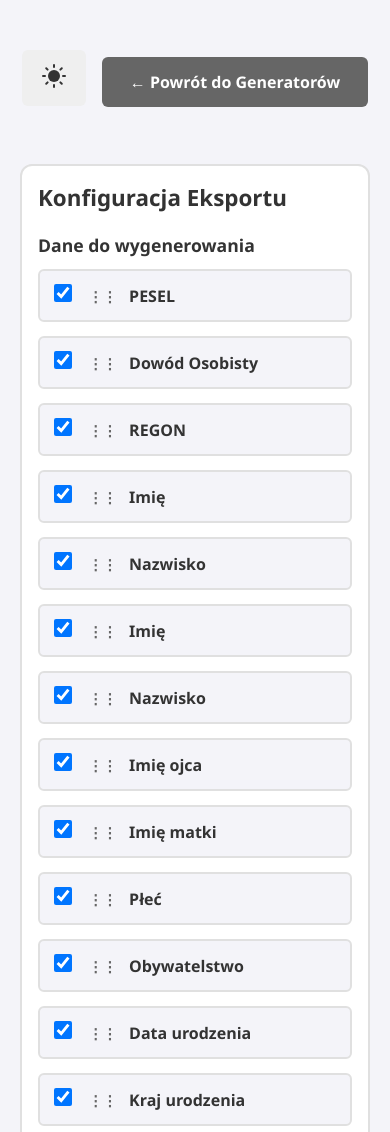
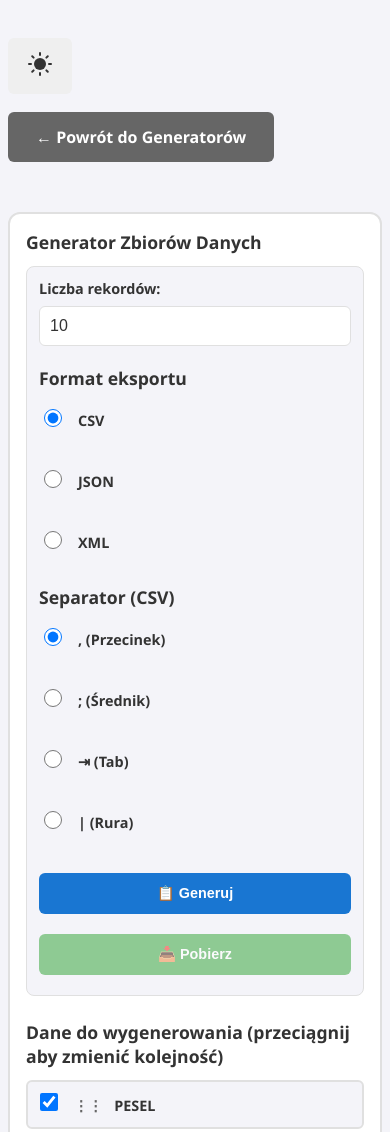
Before and after one commit to goliat931/generator-danych-testowych, a plain HTML site: page dataset-generator.html in a window 390 px wide. Shown: the top 1132 px of the page. Drawn offline with nearby package versions, Linux system fonts and the light colour scheme.

Commit message:
Dopracowanie RWD, układ strony i interfejsu
ZMIANY W HTML:
- Pola kontroli (liczba rekordów, format, separator, przyciski) przeniesione na GÓRĘ
- Nowy .control-panel z grid layout dla lepszej responsywności
- Pola liczby rekordów i formatu obok siebie
- Przedział separator CSV widoczny tylko dla formatu CSV
- Przyciski Generuj/Pobierz razem w dole panelu kontroli

ZMIANY W CSS:
- .control-panel, .control-row, .control-field, .control-buttons - nowy layout
- .btn-primary, .btn-secondary - ujednolicone przyciski
- .format-option, .separator-option - inline labels
- Zwiększona max-height #previewContent z 400px na 600px
- Ulepszone media queries dla tablet (1024px) i mobile (768px, 480px)
- Responsywny grid dla .control-row (auto-fit, minmax)
- Na mobile: kontrol pełna szerokość, przyciski fullwidth, layout kolumnowy

POPRAWKI:
- JavaScript: zmiany ID separatorera z 'separatorSection' na 'separatorFieldWrapper'
- Przycisk motywu lepiej widoczny w górnym pasku
- Okno podglądu teraz większe i responsywne
- Pola na mobile mają lepszy spacing i czytelność

RESPONSIVE BREAKPOINTS:
- Desktop: grid kolumnowy dla kontroli
- Tablet (≤1024px): jedno pole na linię
- Mobile (≤768px): menu pełną szerokość, przyciski stacked
- Małe telefony (≤480px): zmniejszone czcionki, jeszcze bardziej uproszczony layout

```diff
--- a/dataset-generator.html
+++ b/dataset-generator.html
@@ -41,11 +41,66 @@
         <h1>Generator Zbiorów Danych</h1>
 
         <div class="dataset-generator-tile">
-            <h2>Konfiguracja Eksportu</h2>
+            <h2>Generator Zbiorów Danych</h2>
+
+            <!-- Kontrola na górze: Liczba rekordów, Format, Separator, Generuj -->
+            <div class="control-panel">
+                <div class="control-row">
+                    <div class="control-field">
+                        <label for="recordCount">Liczba rekordów:</label>
+                        <input type="number" id="recordCount" min="1" max="100000" value="10" placeholder="1-100000">
+                    </div>
+
+                    <div class="control-field">
+                        <h3 style="margin: 0 0 8px 0;">Format eksportu</h3>
+                        <div class="format-selection">
+                            <label class="format-option">
+                                <input type="radio" name="export-format" value="csv" checked>
+                                CSV
+                            </label>
+                            <label class="format-option">
+                                <input type="radio" name="export-format" value="json">
+                                JSON
+                            </label>
+                            <label class="format-option">
+                                <input type="radio" name="export-format" value="xml">
+                                XML
+                            </label>
+                        </div>
+                    </div>
+
+                    <div class="control-field" id="separatorFieldWrapper">
+                        <h3 style="margin: 0 0 8px 0;">Separator (CSV)</h3>
+                        <div class="separator-selection">
+                            <label class="separator-option">
+                                <input type="radio" name="csv-separator" value="," checked>
+                                , (Przecinek)
+                            </label>
+                            <label class="separator-option">
+                                <input type="radio" name="csv-separator" value=";">
+                                ; (Średnik)
+                            </label>
+                            <label class="separator-option">
+                                <input type="radio" name="csv-separator" value="tab">
+                                ⇥ (Tab)
+                            </label>
+                            <label class="separator-option">
+                                <input type="radio" name="csv-separator" value="|">
+                                | (Rura)
+                            </label>
+                        </div>
+                    </div>
+                </div>
+
+                <div class="control-buttons">
+                    <button id="generateDatasetBtn" class="btn-primary">📋 Generuj</button>
+                    <button id="downloadDatasetBtn" class="btn-secondary" disabled>📥 Pobierz</button>
+                </div>
+            </div>
 
             <!-- Wybór danych -->
             <div class="config-section">
-                <h3>Dane do wygenerowania</h3>
+                <h3>Dane do wygenerowania (przeciągnij aby zmienić kolejność)</h3>
                 <div class="data-selection">
                     <label class="draggable-item">
                         <input type="checkbox" name="data-field" value="pesel" checked>
@@ -169,60 +224,6 @@
                     </label>
                 </div>
             </div>
-
-            <!-- Ilość rekordów -->
-            <div class="config-section">
-                <label for="recordCount">Liczba rekordów:</label>
-                <input type="number" id="recordCount" min="1" max="100000" value="10" placeholder="Liczba wierszy">
-            </div>
-
-            <!-- Format eksportu -->
-            <div class="config-section">
-                <h3>Format eksportu</h3>
-                <div class="format-selection">
-                    <label>
-                        <input type="radio" name="export-format" value="csv" checked>
-                        CSV (Comma Separated Values)
-                    </label>
-                    <label>
-                        <input type="radio" name="export-format" value="json">
-                        JSON
-                    </label>
-                    <label>
-                        <input type="radio" name="export-format" value="xml">
-                        XML
-                    </label>
-                </div>
-            </div>
-
-            <!-- Separator dla CSV -->
-            <div class="config-section" id="separatorSection">
-                <h3>Separator (CSV)</h3>
-                <div class="separator-selection">
-                    <label>
-                        <input type="radio" name="csv-separator" value="," checked>
-                        Przecinek (,)
-                    </label>
-                    <label>
-                        <input type="radio" name="csv-separator" value=";">
-                        Średnik (;)
-                    </label>
-                    <label>
-                        <input type="radio" name="csv-separator" value="tab">
-                        Tabulacja (Tab)
-                    </label>
-                    <label>
-                        <input type="radio" name="csv-separator" value="|">
-                        Rura (|)
-                    </label>
-                </div>
-            </div>
-
-            <!-- Przyciski generowania i pobierania -->
-            <div class="button-group-dataset">
-                <button id="generateDatasetBtn">📋 Generuj</button>
-                <button id="downloadDatasetBtn" disabled>📥 Pobierz</button>
-            </div>
         </div>
 
         <div class="preview-tile">
--- a/static/dataset-generator.js
+++ b/static/dataset-generator.js
@@ -338,8 +338,8 @@ document.addEventListener('DOMContentLoaded', () => {
 	// ====================================================
 	document.querySelectorAll('input[name="export-format"]').forEach(radio => {
 		radio.addEventListener('change', () => {
-			const separatorSection = document.getElementById('separatorSection');
-			separatorSection.style.display = radio.value === 'csv' ? 'block' : 'none';
+			const separatorSection = document.getElementById('separatorFieldWrapper');
+			separatorSection.style.display = radio.value === 'csv' ? 'flex' : 'none';
 		});
 	});
 
--- a/static/styles.css
+++ b/static/styles.css
@@ -472,6 +472,10 @@ select:focus, input:focus {
     align-items: center;
     gap: 16px;
     margin: 30px 0;
+    width: 100%;
+    max-width: 1600px;
+    flex-wrap: wrap;
+    justify-content: space-between;
 }
 
 .nav-button {
@@ -503,6 +507,7 @@ select:focus, input:focus {
     color: var(--text-primary);
     font-size: 1.4rem;
     margin-bottom: 20px;
+    margin-top: 0;
 }
 
 .dataset-generator-tile h3 {
@@ -510,6 +515,104 @@ select:focus, input:focus {
     font-size: 1.1rem;
     margin-top: 16px;
     margin-bottom: 12px;
+}
+
+/* Panel kontrolny na górze */
+.control-panel {
+    background-color: var(--bg-primary);
+    border: 1px solid var(--border-color);
+    border-radius: 8px;
+    padding: 16px;
+    margin-bottom: 24px;
+}
+
+.control-row {
+    display: grid;
+    grid-template-columns: repeat(auto-fit, minmax(250px, 1fr));
+    gap: 16px;
+    margin-bottom: 16px;
+}
+
+.control-field {
+    display: flex;
+    flex-direction: column;
+}
+
+.control-field label {
+    display: block;
+    margin-bottom: 8px;
+    color: var(--text-primary);
+    font-weight: 600;
+    font-size: 0.95rem;
+}
+
+.control-field input[type="number"] {
+    padding: 10px;
+    border: 1px solid var(--border-color);
+    border-radius: 6px;
+    background-color: var(--bg-secondary);
+    color: var(--text-primary);
+    font-size: 1rem;
+}
+
+.format-selection,
+.separator-selection {
+    display: flex;
+    flex-wrap: wrap;
+    gap: 12px;
+}
+
+.format-option,
+.separator-option {
+    display: flex;
+    align-items: center;
+    gap: 6px;
+    cursor: pointer;
+}
+
+.format-option input[type="radio"],
+.separator-option input[type="radio"] {
+    cursor: pointer;
+}
+
+.control-buttons {
+    display: flex;
+    gap: 12px;
+    flex-wrap: wrap;
+}
+
+.btn-primary,
+.btn-secondary {
+    padding: 12px 20px;
+    font-size: 1rem;
+    border: none;
+    border-radius: 6px;
+    cursor: pointer;
+    transition: background-color 0.3s ease, opacity 0.3s ease;
+    font-weight: 600;
+}
+
+.btn-primary {
+    background-color: #1976d2;
+    color: white;
+}
+
+.btn-primary:hover {
+    background-color: #1565c0;
+}
+
+.btn-secondary {
+    background-color: #4caf50;
+    color: white;
+}
+
+.btn-secondary:hover:not(:disabled) {
+    background-color: #45a049;
+}
+
+.btn-secondary:disabled {
+    opacity: 0.6;
+    cursor: not-allowed;
 }
 
 .config-section {
@@ -521,17 +624,6 @@ select:focus, input:focus {
     margin-bottom: 8px;
     color: var(--text-primary);
     font-weight: 600;
-}
-
-.config-section input[type="number"] {
-    width: 100%;
-    padding: 12px;
-    margin-bottom: 8px;
-    border: 2px solid var(--border-color);
-    border-radius: 6px;
-    background-color: var(--bg-primary);
-    color: var(--text-primary);
-    font-size: 1rem;
 }
 
 .data-selection {
@@ -597,72 +689,26 @@ select:focus, input:focus {
     cursor: pointer;
 }
 
-#generateDatasetBtn {
-    flex: 1;
-    padding: 14px 20px;
-    font-size: 1.1rem;
-    font-weight: 600;
-    color: #fff;
-    background-color: #1976d2;
-    border: none;
-    border-radius: 6px;
-    cursor: pointer;
-    margin: 0;
-    transition: background-color 0.3s;
-}
-
-#generateDatasetBtn:hover {
-    background-color: #1565c0;
-}
-
-#downloadDatasetBtn {
-    flex: 1;
-    padding: 14px 20px;
-    font-size: 1.1rem;
-    font-weight: 600;
-    color: #fff;
-    background-color: #2e7d32;
-    border: none;
-    border-radius: 6px;
-    cursor: pointer;
-    margin: 0;
-    transition: background-color 0.3s, opacity 0.3s;
-}
-
-#downloadDatasetBtn:hover:not(:disabled) {
-    background-color: #27632a;
-}
-
-#downloadDatasetBtn:disabled {
-    background-color: #999;
-    cursor: not-allowed;
-    opacity: 0.6;
-}
-
-.button-group-dataset {
-    display: flex;
-    gap: 12px;
-    margin: 8px 0;
-}
-
 .preview-tile {
     background-color: var(--bg-secondary);
     border: 2px solid var(--border-color);
     border-radius: 12px;
     padding: 24px;
+    width: 100%;
 }
 
 .preview-tile h2 {
     color: var(--text-primary);
     font-size: 1.4rem;
     margin-bottom: 16px;
+    margin-top: 0;
 }
 
 #previewContent {
     background-color: var(--bg-primary);
     border: 1px solid var(--border-color);
     border-radius: 6px;
-    padding: 12px;
+    padding: 16px;
     color: var(--text-primary);
     font-family: 'Courier New', monospace;
     font-size: 0.9rem;
@@ -670,14 +716,61 @@ select:focus, input:focus {
     overflow-x: auto;
     white-space: pre-wrap;
     word-wrap: break-word;
-    max-height: 400px;
+    max-height: 600px;
     overflow-y: auto;
+    width: 100%;
+    box-sizing: border-box;
+}
+
+@media (max-width: 1024px) {
+    .control-row {
+        grid-template-columns: 1fr;
+    }
 }
 
 @media (max-width: 768px) {
+    body {
+        padding: 12px;
+    }
+
+    .container {
+        gap: 16px;
+    }
+
     .dataset-generator-tile,
     .preview-tile {
         padding: 16px;
+    }
+
+    .control-panel {
+        padding: 12px;
+    }
+
+    .control-row {
+        grid-template-columns: 1fr;
+        gap: 12px;
+        margin-bottom: 12px;
+    }
+
+    .control-buttons {
+        flex-direction: column;
+    }
+
+    .btn-primary,
+    .btn-secondary {
+        width: 100%;
+        padding: 14px;
+    }
+
+    .format-selection,
+    .separator-selection {
+        flex-direction: column;
+        gap: 8px;
+    }
+
+    .format-option,
+    .separator-option {
+        padding: 8px 0;
     }
 
     .data-selection {
@@ -686,6 +779,68 @@ select:focus, input:focus {
 
     .draggable-item {
         padding: 10px;
+        font-size: 0.95rem;
+    }
+
+    #previewContent {
+        max-height: 400px;
+        font-size: 0.85rem;
+        padding: 12px;
+    }
+
+    .button-group {
+        flex-wrap: wrap;
+        gap: 10px;
+    }
+
+    .theme-switch {
+        flex-basis: 100%;
+    }
+}
+
+@media (max-width: 480px) {
+    body {
+        padding: 8px;
+    }
+
+    h1 {
+        display: none;
+    }
+
+    .container {
+        gap: 12px;
+    }
+
+    .dataset-generator-tile h2,
+    .preview-tile h2 {
+        font-size: 1.1rem;
+        margin-bottom: 12px;
+    }
+
+    .control-field label,
+    .config-section label {
+        font-size: 0.9rem;
+    }
+
+    .btn-primary,
+    .btn-secondary {
+        font-size: 0.9rem;
+        padding: 12px;
+    }
+
+    .format-option label,
+    .separator-option label {
+        font-size: 0.85rem;
+    }
+
+    #previewContent {
+        max-height: 300px;
+        font-size: 0.8rem;
+    }
+
+    .draggable-item {
+        padding: 8px;
+        font-size: 0.9rem;
     }
 }
 
```
